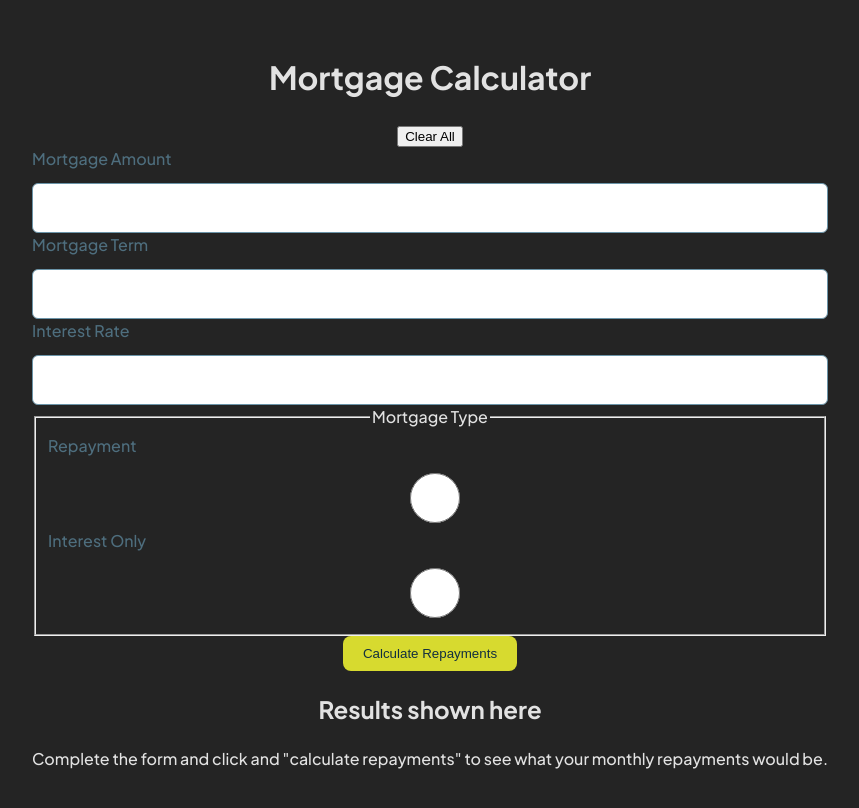
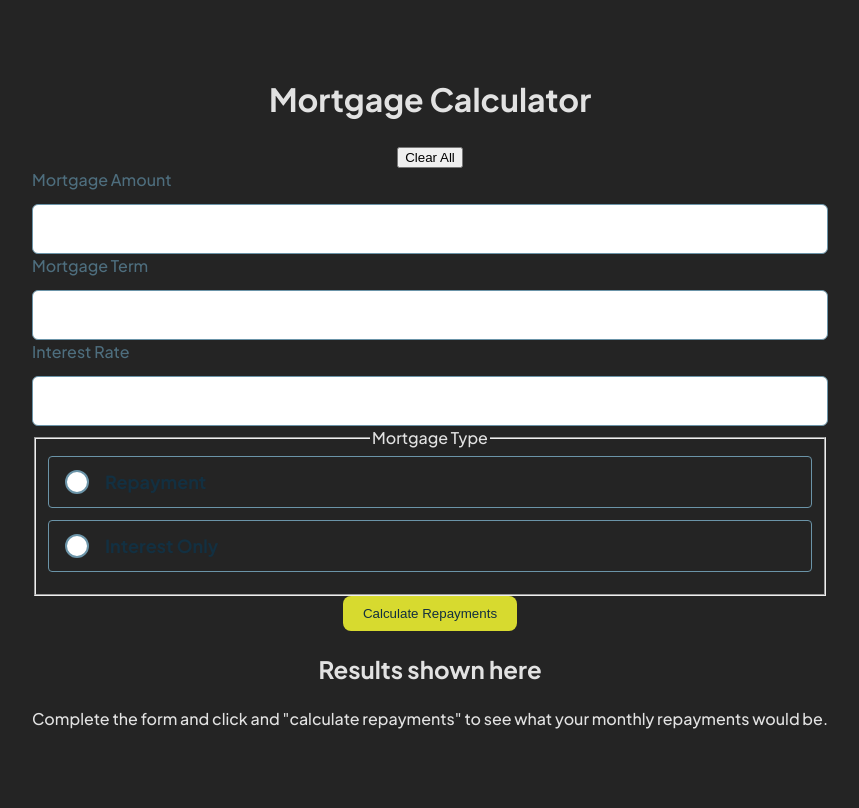
Before and after one commit to bradleyfowler/mortgage-repayment-calculator, a React (Vite) app: page / in a window 1280 px wide. Shown: the top 808 px of the page, without its empty margins (210-1069 px from the left). Built offline with nearby package versions, Linux system fonts and the light colour scheme.

Commit message:
feat: add new radio component with styles

```diff
--- /dev/null
+++ b/src/components/Radio/Radio.css
@@ -0,0 +1,68 @@
+@import "../../styles/variables.css";
+
+.radio-container {
+  padding: 0 16px;
+  height: 50px;
+  display: flex;
+  align-items: center;
+  gap: 16px;
+  border: 1px solid var(--colour-slate-500);
+  font-weight: bold;
+  border-radius: 4px;
+  cursor: pointer;
+  margin-bottom: 12px;
+  transition: border-color 0.3s ease;
+}
+
+.radio-container:hover {
+  border-color: var(--colour-slate-900);
+}
+
+.radio-input {
+  margin: 0;
+  appearance: none;
+  width: 24px;
+  height: 24px;
+  border: 2px solid var(--colour-slate-500);
+  border-radius: 50%;
+  outline: none;
+  cursor: pointer;
+  background-color: var(--colour-white);
+  display: inline-block;
+  position: relative;
+  transition: border-color 0.3s ease, background-color 0.3s ease;
+}
+
+.radio-input:checked {
+  border-color: var(--colour-lime);
+  background-color: var(--colour-lime);
+}
+
+.radio-input:checked::before {
+  content: "";
+  position: absolute;
+  top: 50%;
+  left: 50%;
+  width: 20px;
+  height: 20px;
+  background-color: var(--colour-white);
+  border-radius: 50%;
+  transform: translate(-50%, -50%);
+}
+
+.radio-input:checked::after {
+  content: "";
+  position: absolute;
+  top: 50%;
+  left: 50%;
+  width: 14px;
+  height: 14px;
+  background-color: var(--colour-lime);
+  border-radius: 50%;
+  transform: translate(-50%, -50%);
+}
+
+.radio-label {
+  font-size: 18px;
+  color: var(--colour-slate-900);
+}
--- /dev/null
+++ b/src/components/Radio/Radio.tsx
@@ -0,0 +1,16 @@
+import "./Radio.css";
+
+interface RadioProps {
+  label: string;
+  name: string;
+  value?: string;
+}
+
+export default function Radio({ name, label, value }: RadioProps) {
+  return (
+    <label className="radio-container">
+      <input className="radio-input" type="radio" name={name} value={value} />
+      <span className="radio-label">{label}</span>
+    </label>
+  );
+}
--- a/src/components/RadioButtonGroup.tsx
+++ b/src/components/RadioButtonGroup.tsx
@@ -1,4 +1,4 @@
-import Input from "./Input";
+import Radio from "./Radio/Radio";
 
 interface RadioButtonOption {
   label: string;
@@ -12,11 +12,6 @@ interface RadioButtonGroupProps {
 
 export default function RadioButtonGroup({ options }: RadioButtonGroupProps) {
   return options.map((option) => (
-    <Input
-      value={option.value}
-      name={option.name}
-      label={option.label}
-      type="radio"
-    />
+    <Radio value={option.value} name={option.name} label={option.label} />
   ));
 }
```
